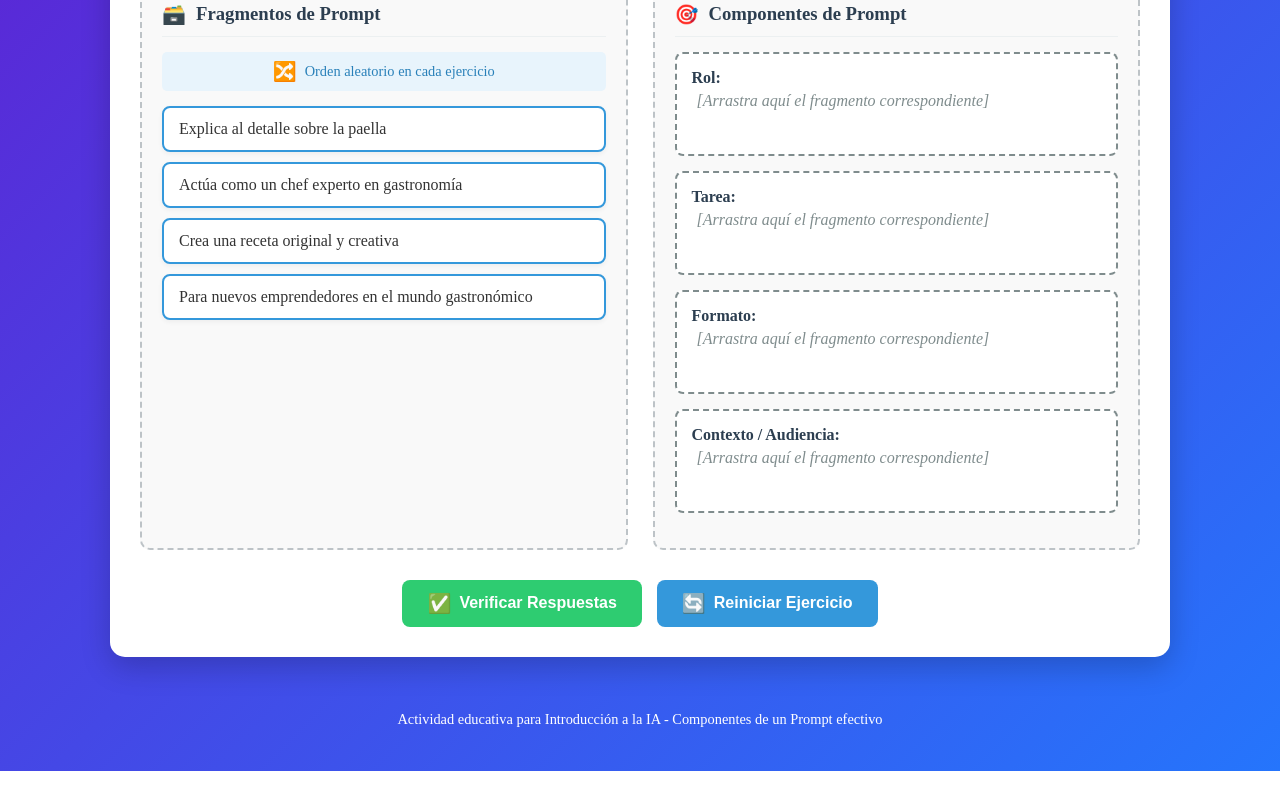
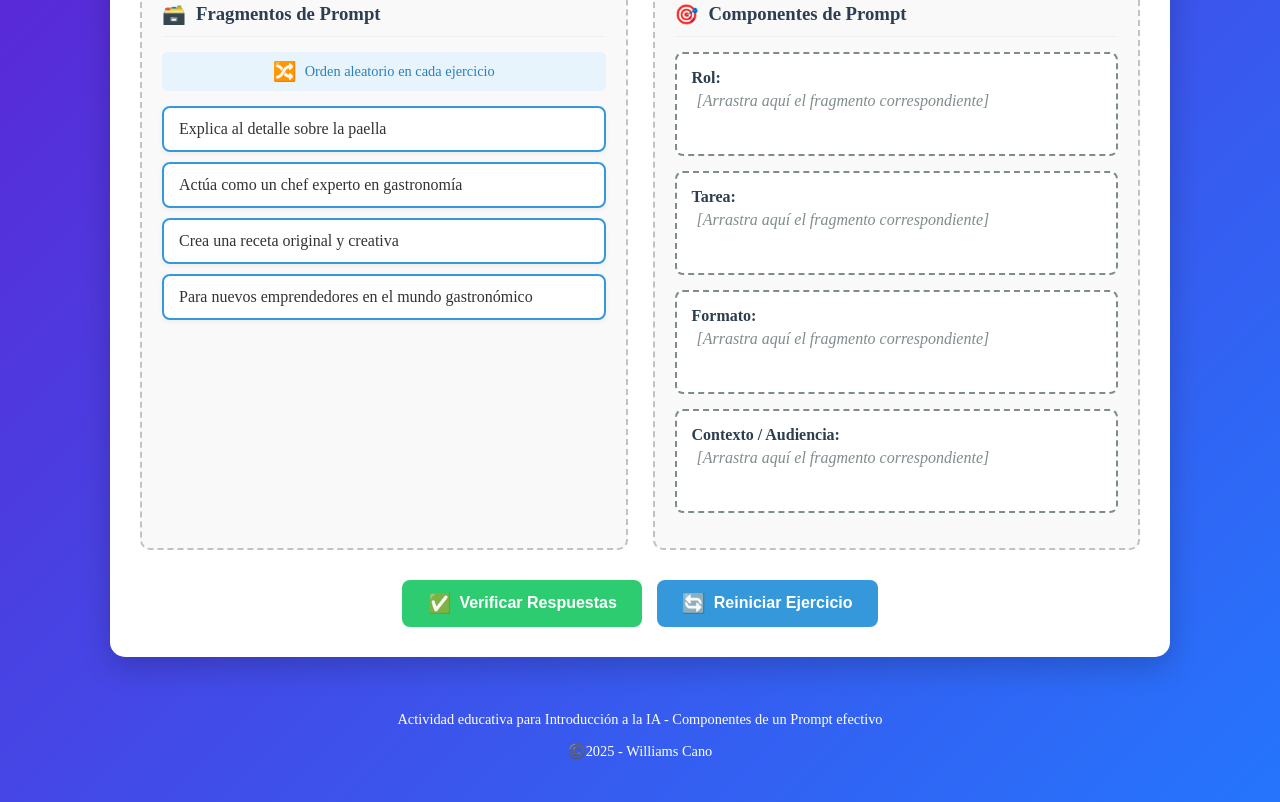
Before and after one commit to williamscano/actividad1_IA, a plain HTML site: page index.html in a window 1280 px wide. Shown: the part 684-1486 px from the top of the page. Before the commit the page ends 1455 px from the top, so only its background shows below. Drawn offline with Linux system fonts and the light colour scheme.

Commit message:
Add copyright notice in footer
Added copyright notice to the footer.

```diff
--- a/index.html
+++ b/index.html
@@ -86,10 +86,12 @@
 
     <footer>
         <p>Actividad educativa para Introducción a la IA - Componentes de un Prompt efectivo</p>
+        <p>©️2025 - Williams Cano</p>
     </footer>
 
     <script src="script.js">
 
     </script>
 </body>
+
 </html>
```
